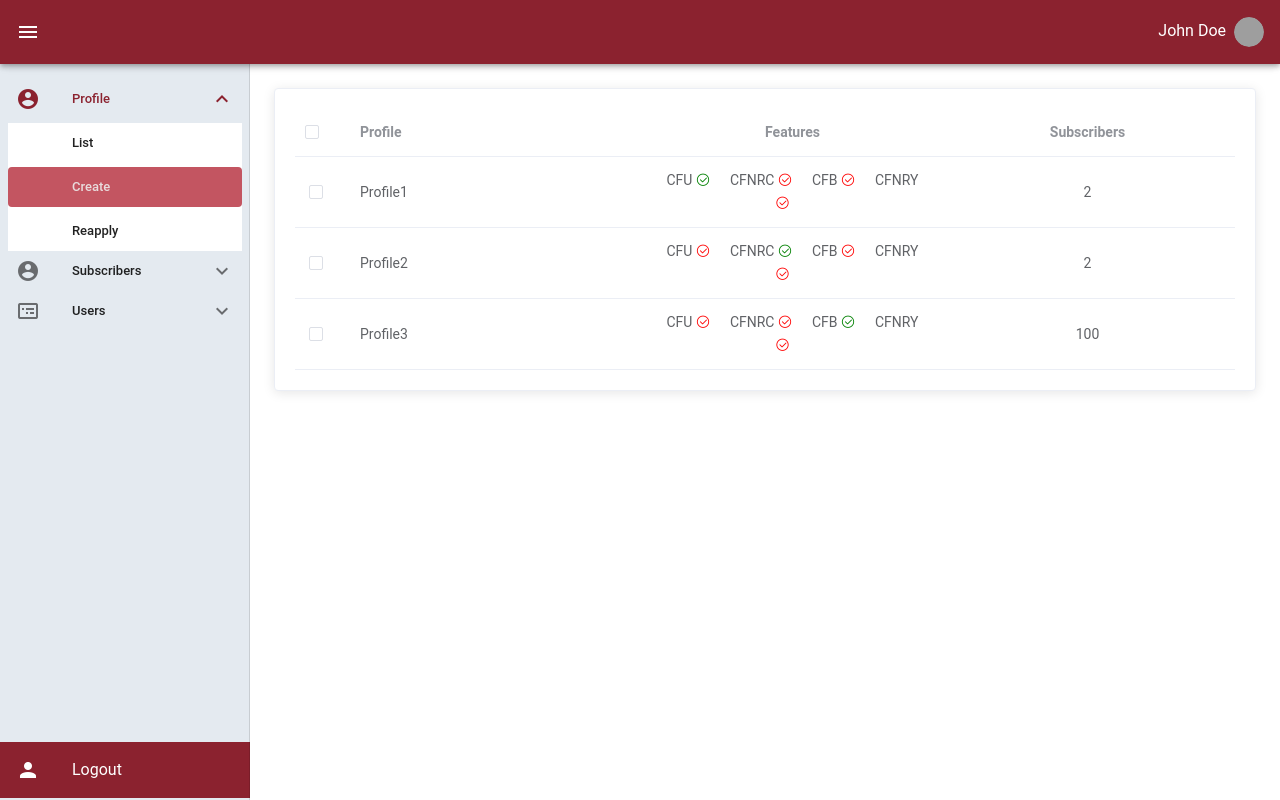
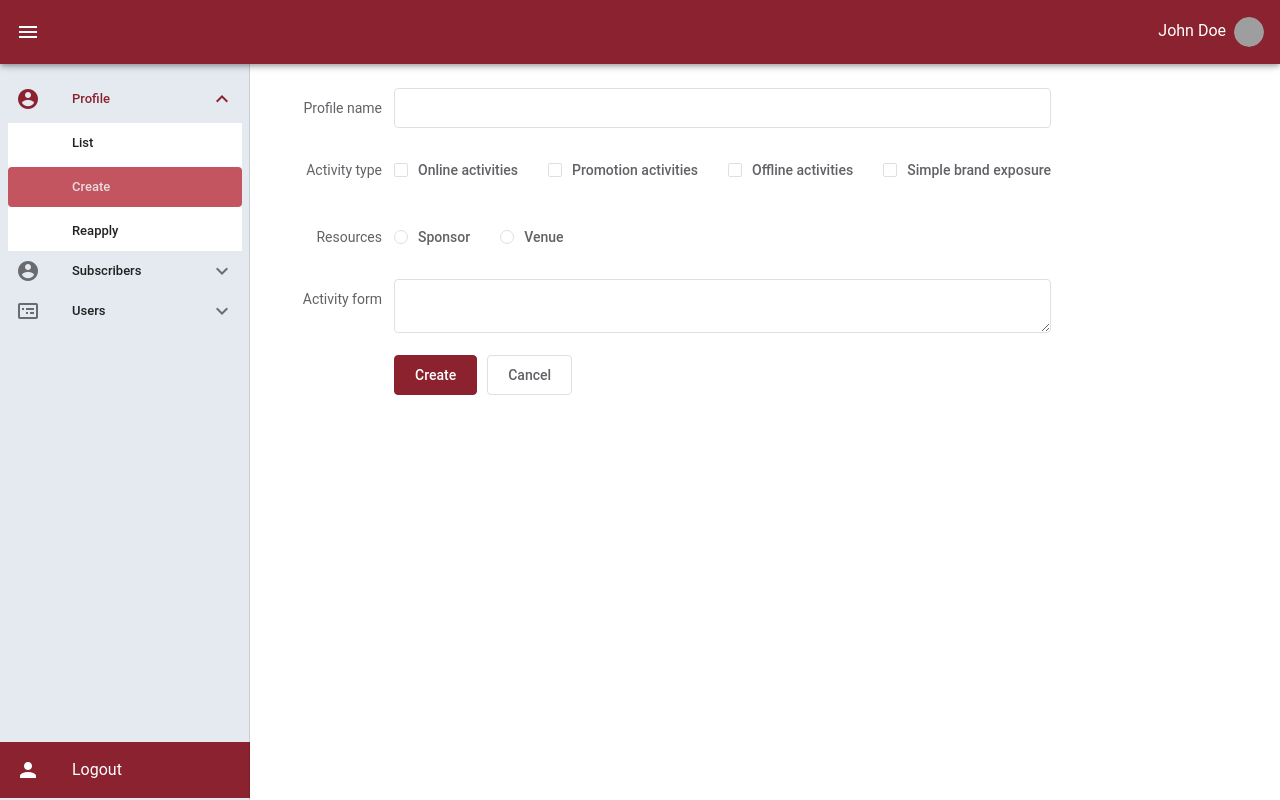
Before and after one commit to charles2k16/jobCms, a Vue app: page /create-profiles in a window 1280 px wide. Built offline with nearby package versions, Linux system fonts and the light colour scheme; grey boxes are pictures that could not be loaded; a small style sheet from the web is missing.

Commit message:
added a create profile form

```diff
--- a/src/views/Profiles/CreateProfile.vue
+++ b/src/views/Profiles/CreateProfile.vue
@@ -1,108 +1,99 @@
 <template>
-  <div style="width:100%">
-    <el-card>
-      <el-table :data="profileList" style="width: 100%">
-        <el-table-column type="selection" width="55"> </el-table-column>
-        <el-table-column prop="name" label="Profile"> </el-table-column>
-        <el-table-column label="Features" align="center">
-          <template slot-scope="props">
-            <div>
-              <!-- <el-button type="success" size="mini" plain
-                >CFU<i class="el-icon-circle-check el-icon-right"></i
-              ></el-button> -->
+  <div>
+    <el-form ref="form" :model="form" label-width="120px">
+  <el-form-item label="Profile name">
+    <el-input v-model="form.name"></el-input>
+  </el-form-item>
 
-              <span
-                style="margin-right:20px"
-                v-for="ff in props.row.features"
-                :key="ff.feature"
-                >{{ ff.feature }}
-                <span
-                  ><i
-                    class="el-icon-circle-check"
-                    :style="
-                      ff.status == 'active' ? 'color: green;' : 'color: red;'
-                    "
-                  ></i></span
-              ></span>
-            </div>
-          </template>
-        </el-table-column>
-        <el-table-column prop="subscribers" label="Subscribers" align="center">
-        </el-table-column>
-      </el-table>
-    </el-card>
+  <el-form-item label="Activity type">
+    <el-checkbox-group v-model="form.type">
+      <el-checkbox label="Online activities" name="type"></el-checkbox>
+      <el-checkbox label="Promotion activities" name="type"></el-checkbox>
+      <el-checkbox label="Offline activities" name="type"></el-checkbox>
+      <el-checkbox label="Simple brand exposure" name="type"></el-checkbox>
+    </el-checkbox-group>
+  </el-form-item>
+  <el-form-item label="Resources">
+    <el-radio-group v-model="form.resource">
+      <el-radio label="Sponsor"></el-radio>
+      <el-radio label="Venue"></el-radio>
+    </el-radio-group>
+  </el-form-item>
+  <el-form-item label="Activity form">
+    <el-input type="textarea" v-model="form.desc"></el-input>
+  </el-form-item>
+  <el-form-item>
+    <el-button type="primary" @click="onSubmit">Create</el-button>
+    <el-button>Cancel</el-button>
+  </el-form-item>
+</el-form>
   </div>
 </template>
 
+<el-form ref="form" :model="form" label-width="120px">
+  <el-form-item label="Activity name">
+    <el-input v-model="form.name"></el-input>
+  </el-form-item>
+  <el-form-item label="Activity zone">
+    <el-select v-model="form.region" placeholder="please select your zone">
+      <el-option label="Zone one" value="shanghai"></el-option>
+      <el-option label="Zone two" value="beijing"></el-option>
+    </el-select>
+  </el-form-item>
+  <el-form-item label="Activity time">
+    <el-col :span="11">
+      <el-date-picker type="date" placeholder="Pick a date" v-model="form.date1" style="width: 100%;"></el-date-picker>
+    </el-col>
+    <el-col class="line" :span="2">-</el-col>
+    <el-col :span="11">
+      <el-time-picker placeholder="Pick a time" v-model="form.date2" style="width: 100%;"></el-time-picker>
+    </el-col>
+  </el-form-item>
+  <el-form-item label="Instant delivery">
+    <el-switch v-model="form.delivery"></el-switch>
+  </el-form-item>
+  <el-form-item label="Activity type">
+    <el-checkbox-group v-model="form.type">
+      <el-checkbox label="Online activities" name="type"></el-checkbox>
+      <el-checkbox label="Promotion activities" name="type"></el-checkbox>
+      <el-checkbox label="Offline activities" name="type"></el-checkbox>
+      <el-checkbox label="Simple brand exposure" name="type"></el-checkbox>
+    </el-checkbox-group>
+  </el-form-item>
+  <el-form-item label="Resources">
+    <el-radio-group v-model="form.resource">
+      <el-radio label="Sponsor"></el-radio>
+      <el-radio label="Venue"></el-radio>
+    </el-radio-group>
+  </el-form-item>
+  <el-form-item label="Activity form">
+    <el-input type="textarea" v-model="form.desc"></el-input>
+  </el-form-item>
+  <el-form-item>
+    <el-button type="primary" @click="onSubmit">Create</el-button>
+    <el-button>Cancel</el-button>
+  </el-form-item>
+</el-form>
 <script>
-export default {
-  name: 'profileList',
-  data() {
-    return {
-      profileList: [],
-      profiles: [
-        {
-          name: 'Profile1',
-          status: 'active',
-          callForward: 'unconditional',
-          startDial: 'unknown',
-          prompt: 'on-active',
-          subscribers: 2,
-        },
-        {
-          name: 'Profile2',
-          status: 'active',
-          callForward: 'on-unanswer',
-          startDial: 'unknown',
-          prompt: 'on-active',
-          subscribers: 2,
-        },
-        {
-          name: 'Profile3',
-          status: 'active',
-          callForward: 'on-busy',
-          startDial: 'unknown',
-          prompt: 'on-active',
-          subscribers: 100,
-        },
-      ],
-    };
-  },
-  created() {
-    this.getProfileList();
-  },
-  methods: {
-    getProfileList() {
-      let self = this;
-      this.profiles.map(function(profile) {
-        profile.callForward =
-          profile.callForward == 'unconditional'
-            ? 'CFU'
-            : profile.callForward == 'on-busy'
-            ? 'CFB'
-            : profile.callForward == 'on-unanswer'
-            ? 'CFNRC'
-            : profile.callForward == 'on-inactive'
-            ? 'CFNRY'
-            : 'none';
-
-        profile.features = self.getFeatures(profile.callForward);
-      });
-
-      this.profileList = this.profiles;
-      console.log(this.profileList);
+  export default {
+    data() {
+      return {
+        form: {
+          name: '',
+          region: '',
+          date1: '',
+          date2: '',
+          delivery: false,
+          type: [],
+          resource: '',
+          desc: ''
+        }
+      }
     },
-  },
-};
+    methods: {
+      onSubmit() {
+        console.log('submit!');
+      }
+    }
+  }
 </script>
-
-<style>
-#search_bar {
-  top: 10px;
-  left: 852px;
-  width: 319px;
-  height: 35px;
-  background: #ffffff 0% 0% no-repeat padding-box;
-  opacity: 1;
-}
-</style>
```
